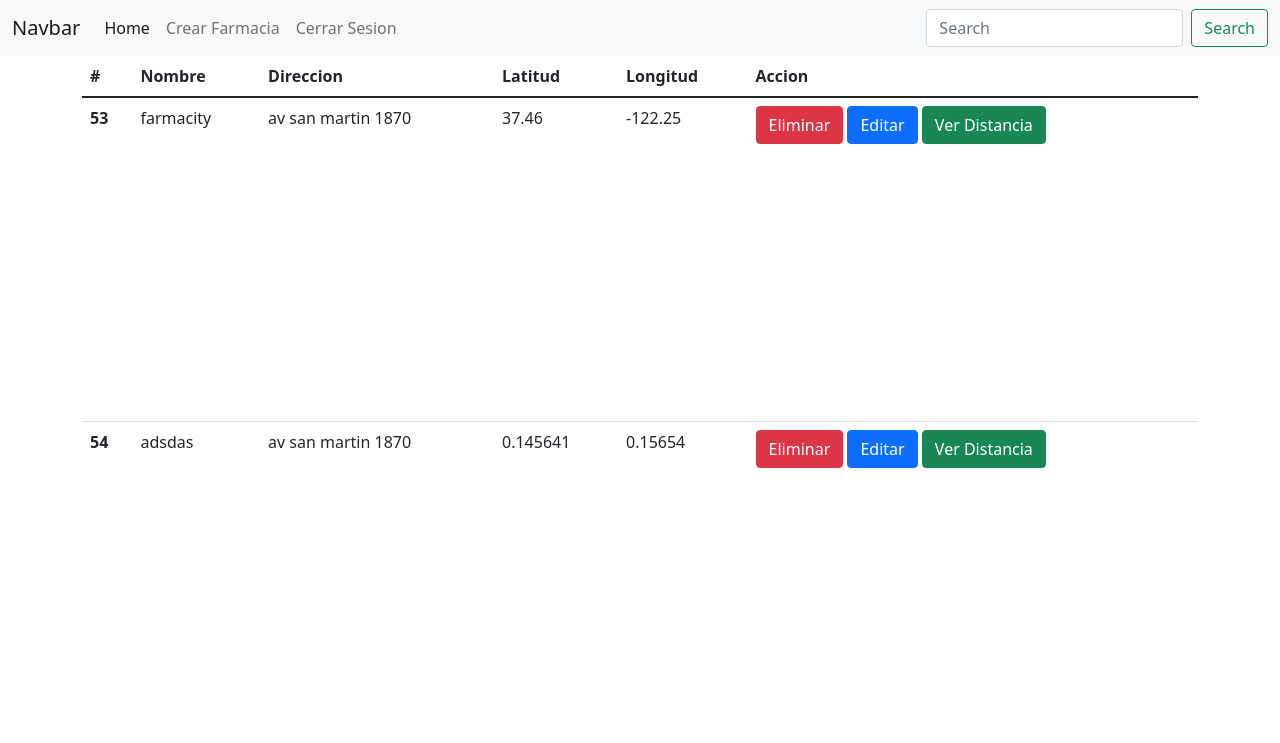
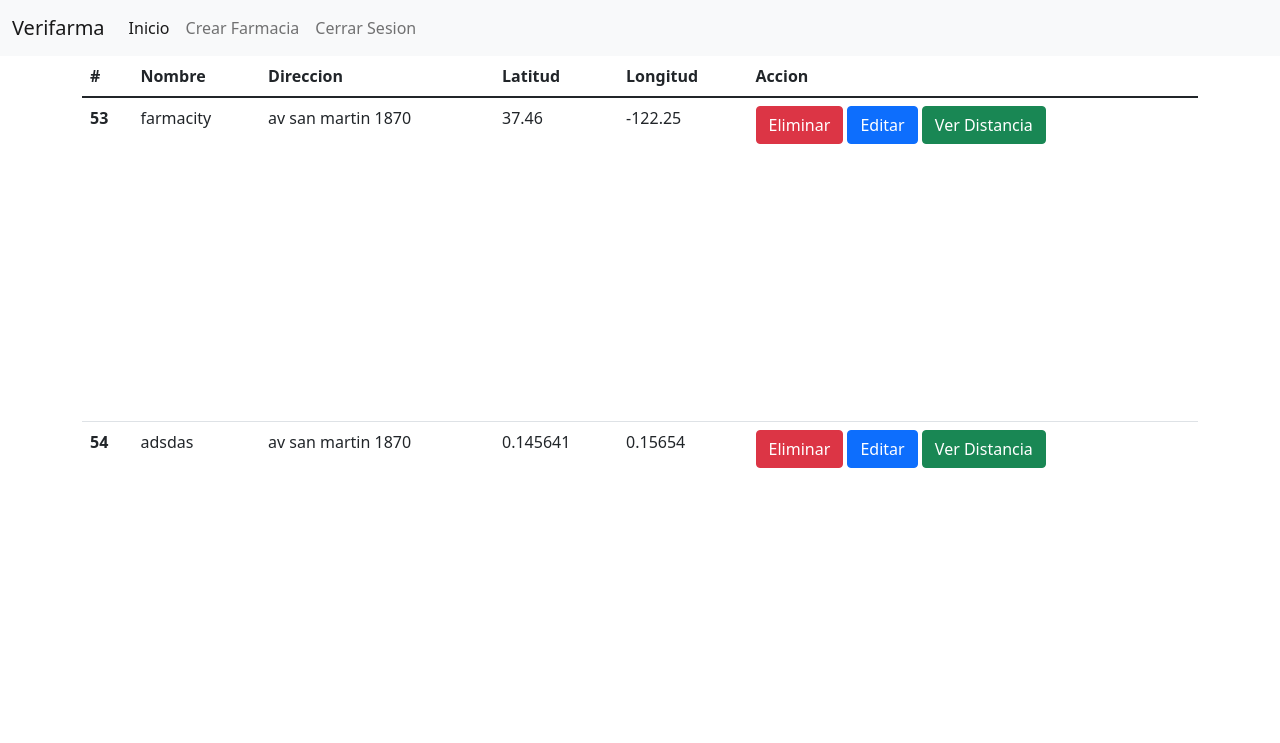
Before and after one commit to arieljarovisky/verifarma, a PHP site: page /index.php in a window 1280 px wide. Shown: the top 743 px of the page. Run offline with PHP 8.4, Linux system fonts and the light colour scheme; a user stored in the database is signed in; data comes from the database, SQL or seed files in the repository.

Commit message:
Add files via upload

```diff
--- a/includes/header.php
+++ b/includes/header.php
@@ -26,27 +26,24 @@
 <body>
     <nav class="navbar navbar-expand-lg navbar-light bg-light">
         <div class="container-fluid">
-            <a class="navbar-brand" href="#">Navbar</a>
+            <a class="navbar-brand" href="index.php">Verifarma</a>
             <button class="navbar-toggler" type="button" data-bs-toggle="collapse" data-bs-target="#navbarSupportedContent" aria-controls="navbarSupportedContent" aria-expanded="false" aria-label="Toggle navigation">
                 <span class="navbar-toggler-icon"></span>
             </button>
             <div class="collapse navbar-collapse" id="navbarSupportedContent">
                 <ul class="navbar-nav me-auto mb-2 mb-lg-0">
                     <li class="nav-item">
-                        <a class="nav-link active" aria-current="page" href="../../verifarma/index.php">Home</a>
+                        <a class="nav-link active" aria-current="page" href="../../verifarma/index.php">Inicio</a>
                     </li>
                     <li class="nav-item">
-                        <a class="nav-link" href="../../verifarma/crearFarmacia.php">Crear Farmacia</a>
+                        <a class="nav-link" href="../../verifarma/create-pharmacy.php">Crear Farmacia</a>
                     </li>
 
                     <li class="nav-item">
-                        <a class="nav-link" href="../../verifarma/cerrarSesion.php">Cerrar Sesion</a>
+                        <a class="nav-link" href="../../verifarma/logout.php">Cerrar Sesion</a>
                     </li>
                 </ul>
-                <form class="d-flex">
-                    <input class="form-control me-2" type="search" placeholder="Search" aria-label="Search">
-                    <button class="btn btn-outline-success" type="submit">Search</button>
-                </form>
+
             </div>
         </div>
     </nav>
```
